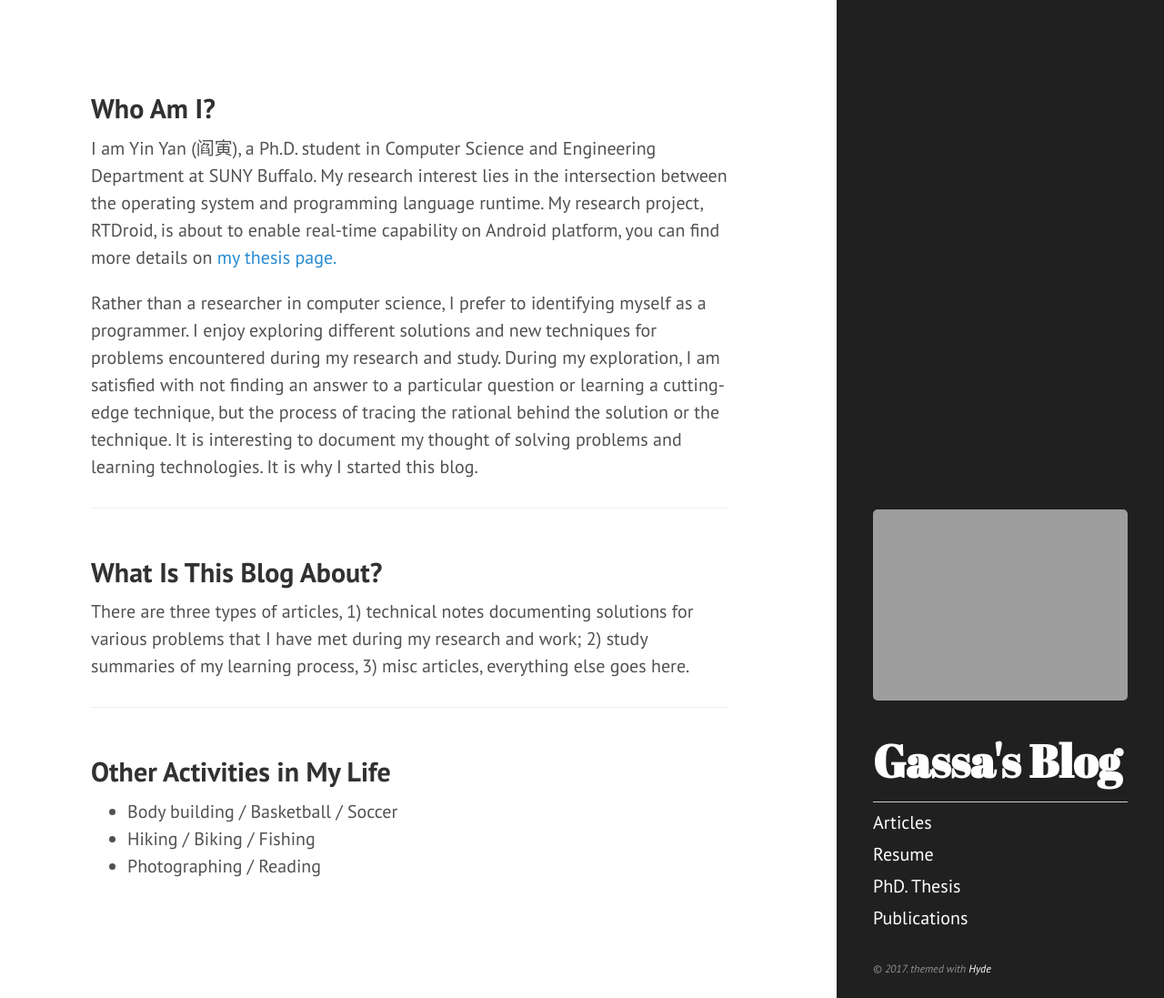
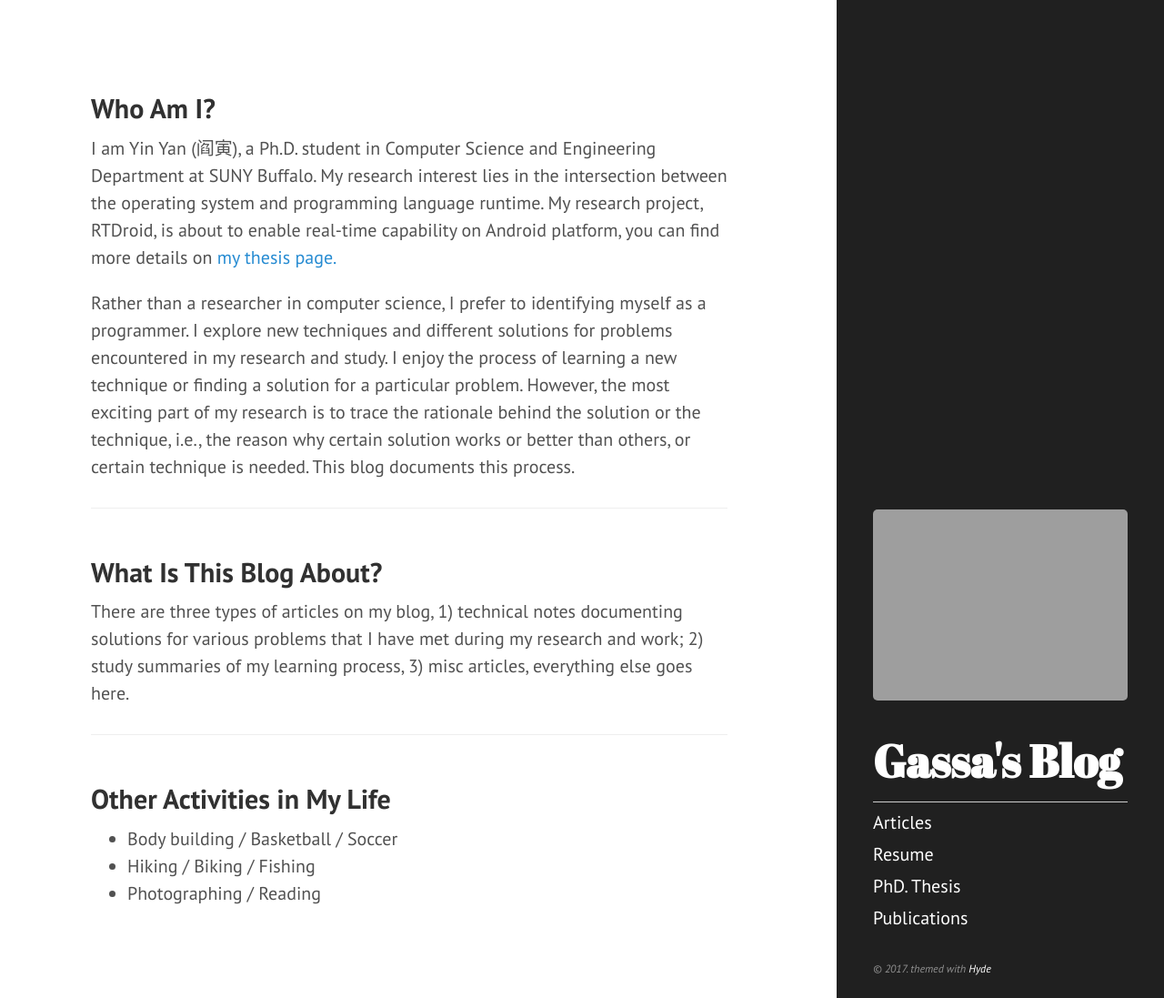
Before and after one commit to gassayy/gassa.github.io, a Jekyll site: the page built from index.html, in a window 1280 px wide and 1097 px high. Shown: the whole window at 91% size. Built offline with Jekyll 4.4.1, drawn with Linux system fonts in a browser that asks for light colours; the list of posts is cut into pages by our own code.

Commit message:
edits on home page

```diff
--- a/index.html
+++ b/index.html
@@ -13,24 +13,23 @@ project, RTDroid, is about to enable real-time capability on Android platform,
 you can find more details on <a href="./phd-thesis.html">my thesis page.
 </a></p>
 
-<p> Rather than a researcher in computer science, I prefer to identifying
-myself as a programmer. I enjoy exploring different solutions and new
-techniques for problems encountered during my research and study. During my
-exploration, I am satisfied with not finding an answer to a particular question
-or learning a cutting-edge technique, but the process of tracing the rational
-behind the solution or the technique. It is interesting to document my thought
-of solving problems and learning technologies. It is why I started this
-blog.</p>
+<p>Rather than a researcher in computer science, I prefer to identifying myself
+as a programmer. I explore new techniques and different solutions for problems
+encountered in my research and study. I enjoy the process of learning a new
+technique or finding a solution for a particular problem. However, the most
+exciting part of my research is to trace the rationale behind the solution or
+the technique, i.e., the reason why certain solution works or better than
+others, or certain technique is needed. This blog documents this process.</p>
 
 <hr /> </div> <!-- the end of who-am-i div -->
 
 <div class="wrapper100">
 <h2> What Is This Blog About? </h2>
 
-<p>There are three types of articles, 1) technical notes documenting solutions
-for various problems that I have met during my research and work; 2) study
-summaries of my learning process, 3) misc articles, everything else goes here.
-</p>
+<p>There are three types of articles on my blog, 1) technical notes documenting
+solutions for various problems that I have met during my research and work; 2)
+study summaries of my learning process, 3) misc articles, everything else goes
+here. </p>
 
 <hr /> </div> <!-- the end of this-blog-about div -->
 
```
